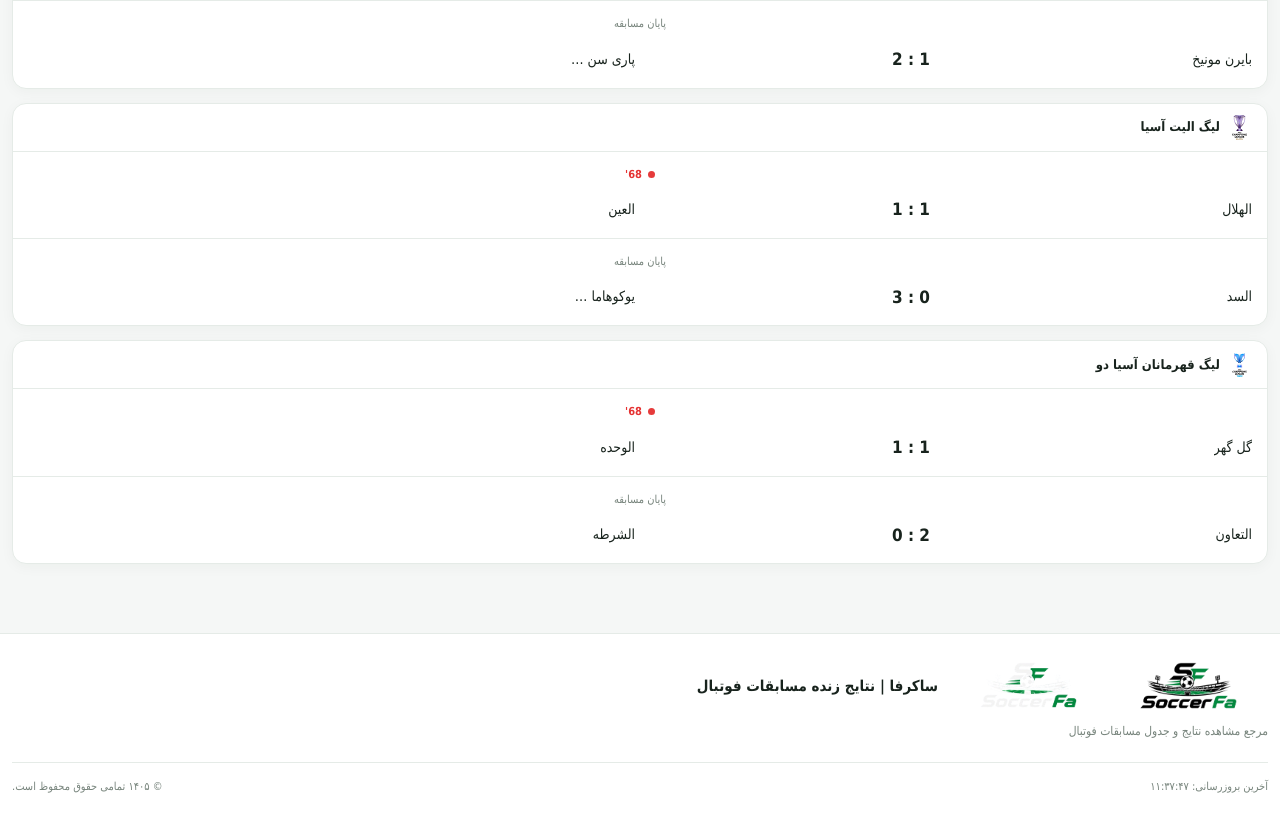
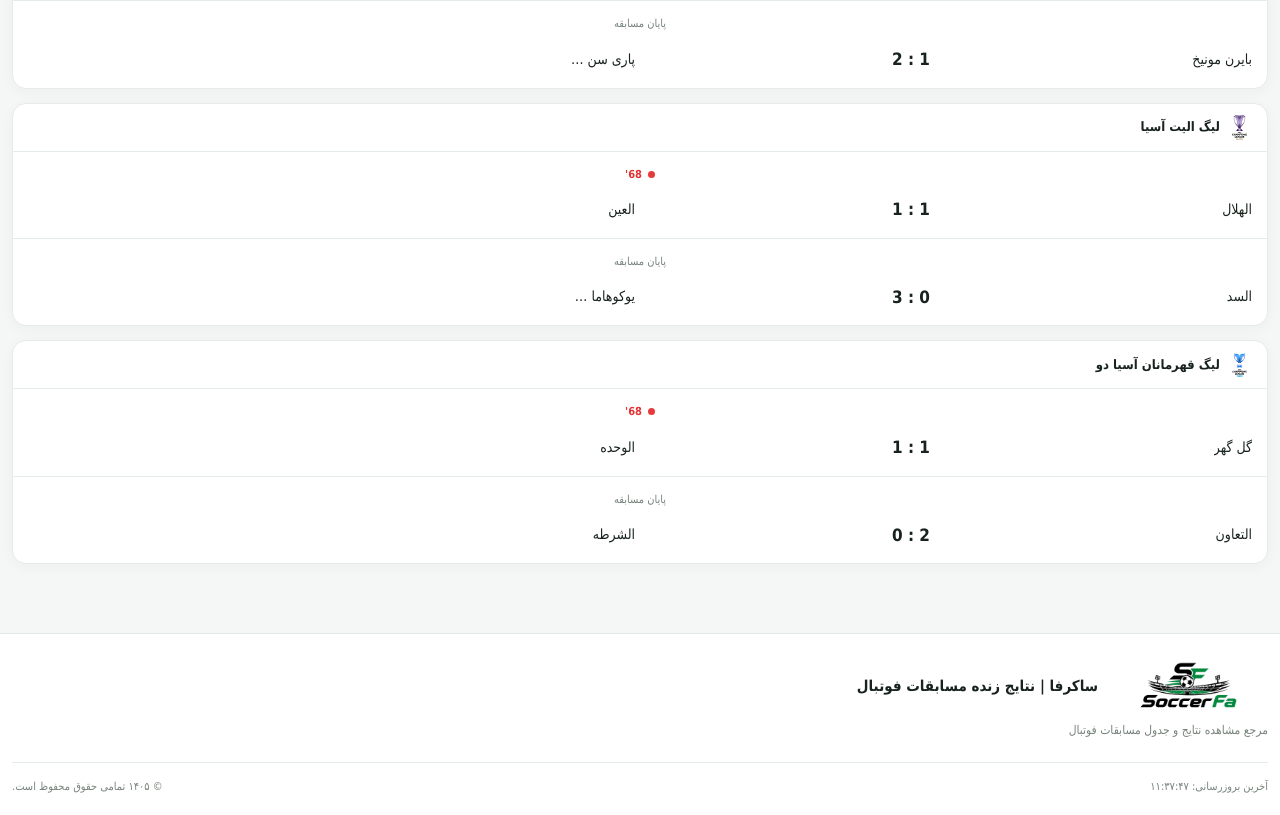
Before and after one commit to vahabmohammadi-dev/soccerfa, a website: page index.html in a window 1280 px wide. Shown: the part 3056-3871 px from the top of the page. Drawn offline with nearby package versions, Linux system fonts and the light colour scheme.

Commit message:
Fix footer logo theme

```diff
--- a/assets/css/style.css
+++ b/assets/css/style.css
@@ -471,9 +471,7 @@ body {
   align-items: center;
 }
 
-.footer-brand .site-logo img {
-  display: block;
-}
+
 
 .footer-brand strong {
   font-size: 15px;
```
